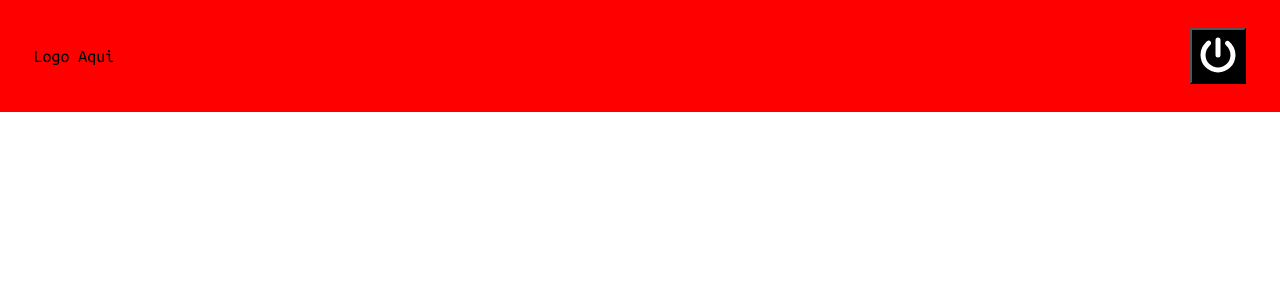
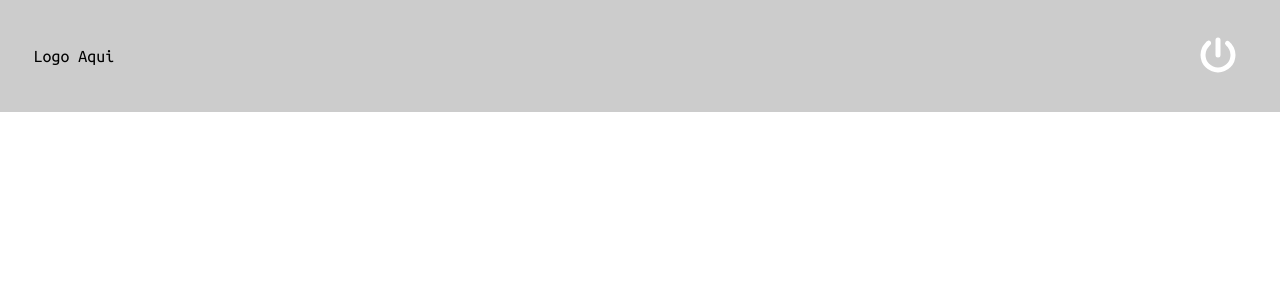
Before and after one commit to macedo-developer/products-frontend, a React (Create React App) app: page /home in a window 1280 px wide. Shown: the top 300 px of the page. Built offline with nearby package versions, Linux system fonts and the light colour scheme.

Commit message:
Style button navtop

```diff
--- a/src/pages/NavTop/styles.ts
+++ b/src/pages/NavTop/styles.ts
@@ -3,7 +3,7 @@ import styled from "styled-components";
 export const Container = styled.div`
   width: 100vw;
   height: 10rem;
-  background: red;
+  background: #cccccc;
 `;
 
 export const Main = styled.div`
@@ -20,9 +20,15 @@ export const Logo = styled.div``;
 export const ButtonOff = styled.button`
   width: 5rem;
   height: 5rem;
-  background: black;
+  border: 0 none;
+  border-radius: 0.3rem;
+  background: transparent;
+  transition: background 0.5s ease;
+  cursor: pointer;
+
+  &:hover {
+    background: red;
+  }
 `;
 
-export const ImgPower = styled.img`
-
-`;
+export const ImgPower = styled.img``;
```
